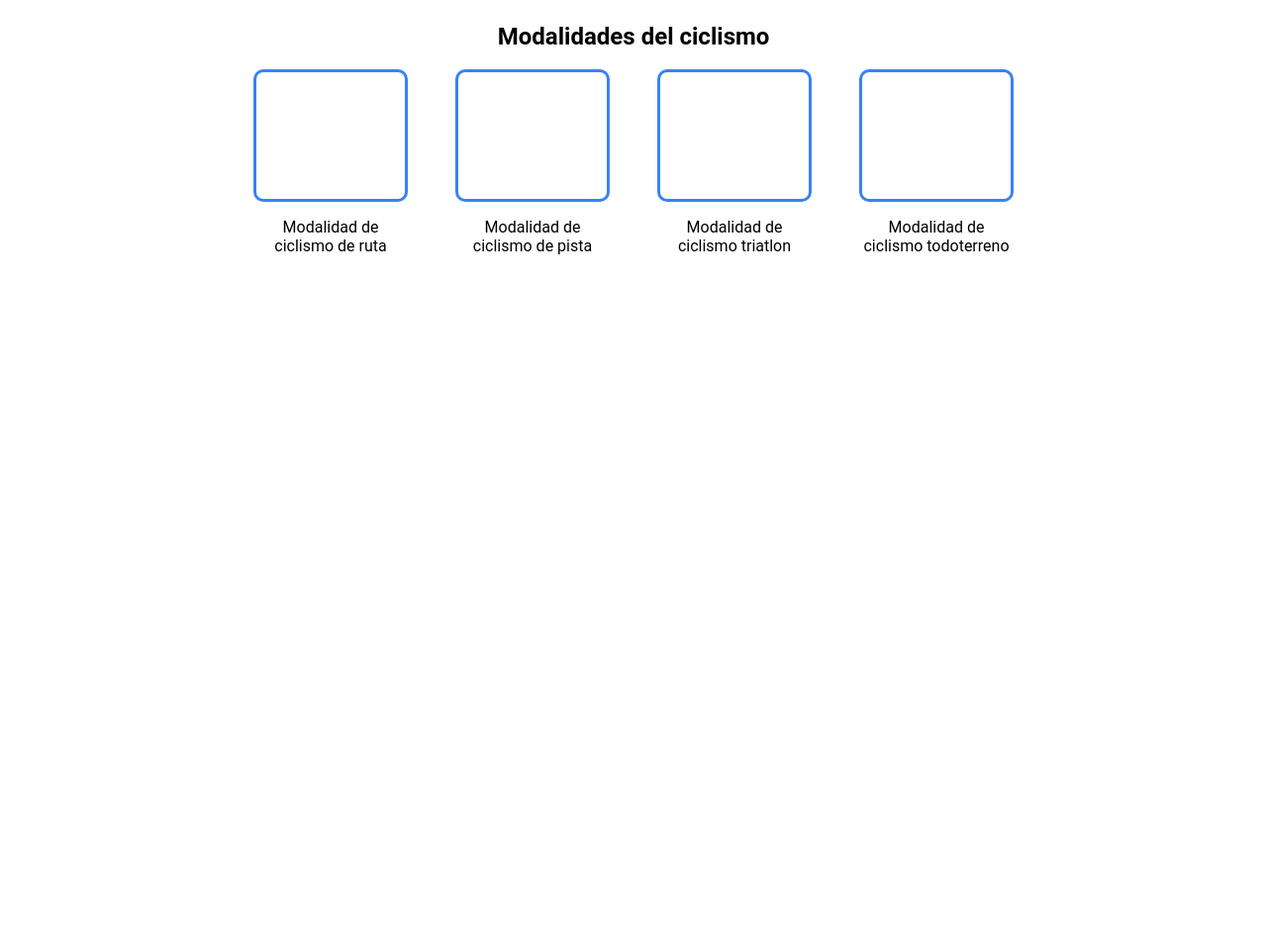
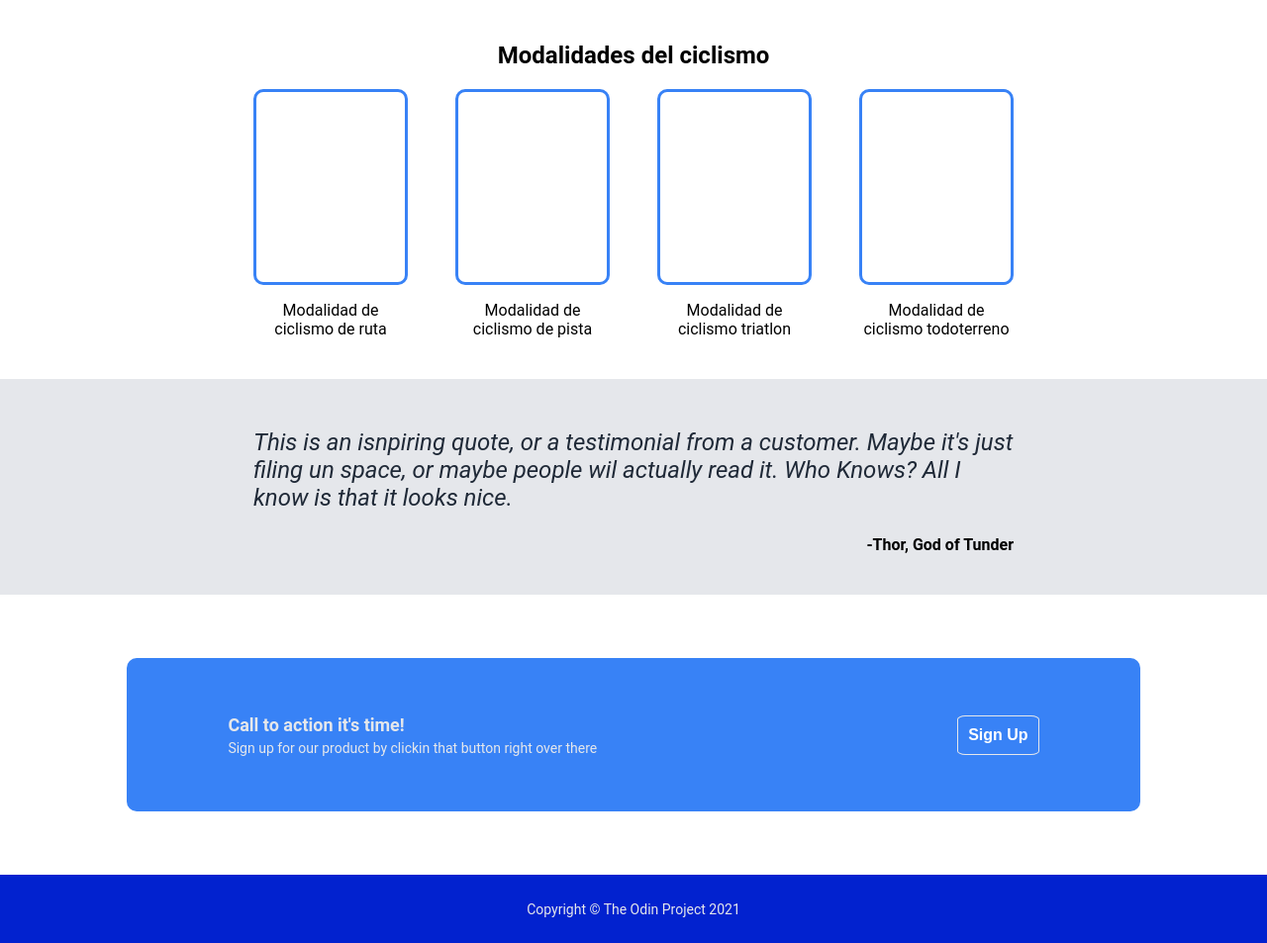
Before and after one commit to moralessaiz/landing-page, a plain HTML site: page index.html in a window 1280 px wide. Shown: the part 523-1476 px from the top of the page at 99% size. Before the commit the page ends 823 px from the top, so only its background shows below. Drawn offline with Linux system fonts and the light colour scheme.

Commit message:
Finish landing page layout

```diff
--- a/index.html
+++ b/index.html
@@ -51,9 +51,26 @@
                 <p>Modalidad de ciclismo todoterreno</p>
             </div>
         </div>
-
-
     </div>
-
+    <div class="container-low">
+        <p class="text-container-low">This is an isnpiring quote, or a testimonial from a customer. Maybe it's just filing un space, or maybe people wil actually read it. Who Knows? All I know is that it looks nice.</p>
+        <p class="frase-low">-Thor, God of Tunder</p>
+    </div>
+    <div class="container-blue">
+        <div class="interior">
+            <div class="interior-left">
+                <h2>Call to action it's time!</h2>
+                <p>Sign up for our product by clickin that button right over there</p>
+            </div>
+            <div class="interior-right">
+                <button class="button">Sign Up</button>
+            </div>
+        </div>
+    </div>
+    <div class="footer">
+        <div class="copyright">
+            <p>Copyright &copy; The Odin Project 2021</p>
+        </div>
+    </div>
 </body>
 </html>
--- a/style.css
+++ b/style.css
@@ -6,7 +6,7 @@ body {
 
 .backgroung-header {
     background-color: #0222CF;
-    padding: 1em 5em 1em 5em;
+    padding: 2% 15%;
 }
 
 .header {
@@ -89,10 +89,74 @@ body {
 
 .cuadro {
     border:#3882F6 3px solid;
-    height: 8rem;
+    height: 12rem;
     border-radius: 10px;
 }
 
 .modalidad>p {
     text-align: center;
 }
+
+.container-low {
+    background-color: #E5E7EB;
+    padding: 2% 20%;
+}
+
+.text-container-low {
+    font-size: 24px;
+    font-style: italic;
+    color: #1F2937;
+}
+
+.frase-low {
+    font-weight: 700;
+    text-align: end;
+    font-size: 16px;
+}
+
+.container-blue {
+    padding: 5% 10%;
+    color: #E5E7EB;
+}
+
+.interior {
+    padding: 5% 10%;
+    display: flex;
+    flex: 1;
+    align-items: center;
+    justify-content: space-between;
+    align-content: center;
+    background-color: #3882F6;
+    border-radius: 10px;
+}
+
+.interior-left>h2{
+    font-size: 18px;
+    margin: 5px 0px;
+}
+
+.interior-left>p{
+    font-size: 14px;
+    margin: 5px 0px;
+}
+
+.interior-right>button {
+    font-size: 16px;
+    font-weight: 700;
+    padding: 10px;
+    color: white;
+    background-color: transparent;
+    border-radius: 10%;
+    border: 1px solid #E5E7EB;
+}
+
+.footer {
+    background-color: #0222CF;
+    padding: 1% 10%;
+}
+
+.copyright {
+    text-align: center;
+    color: #E5E7EB;
+    font-size: 14px;
+}
```
